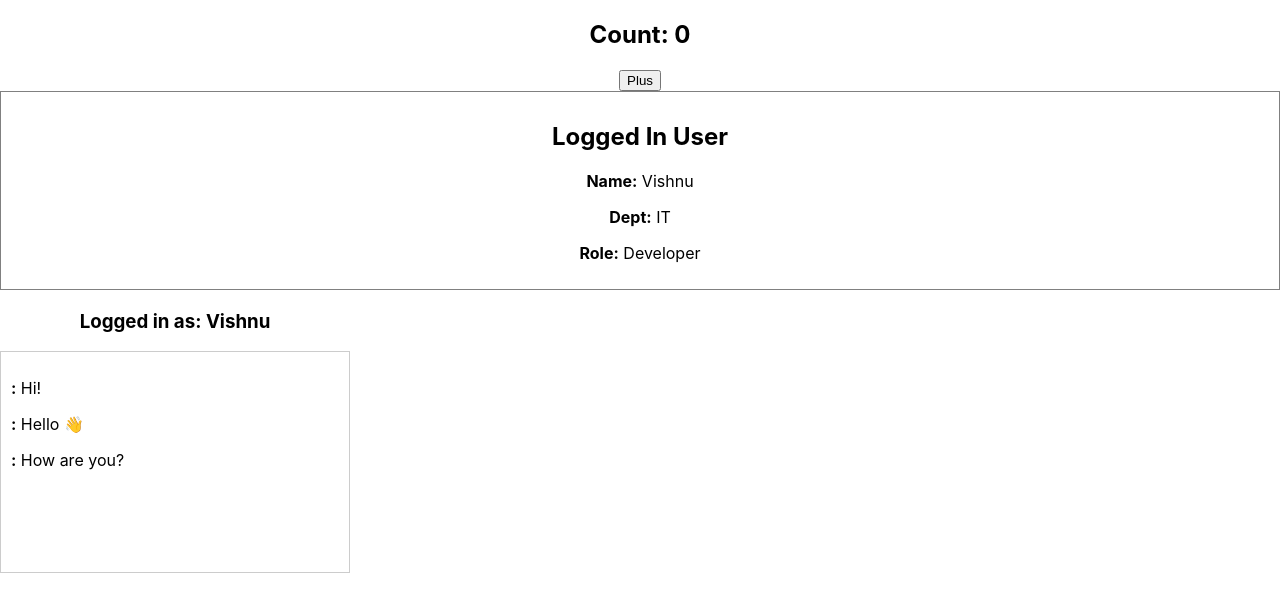
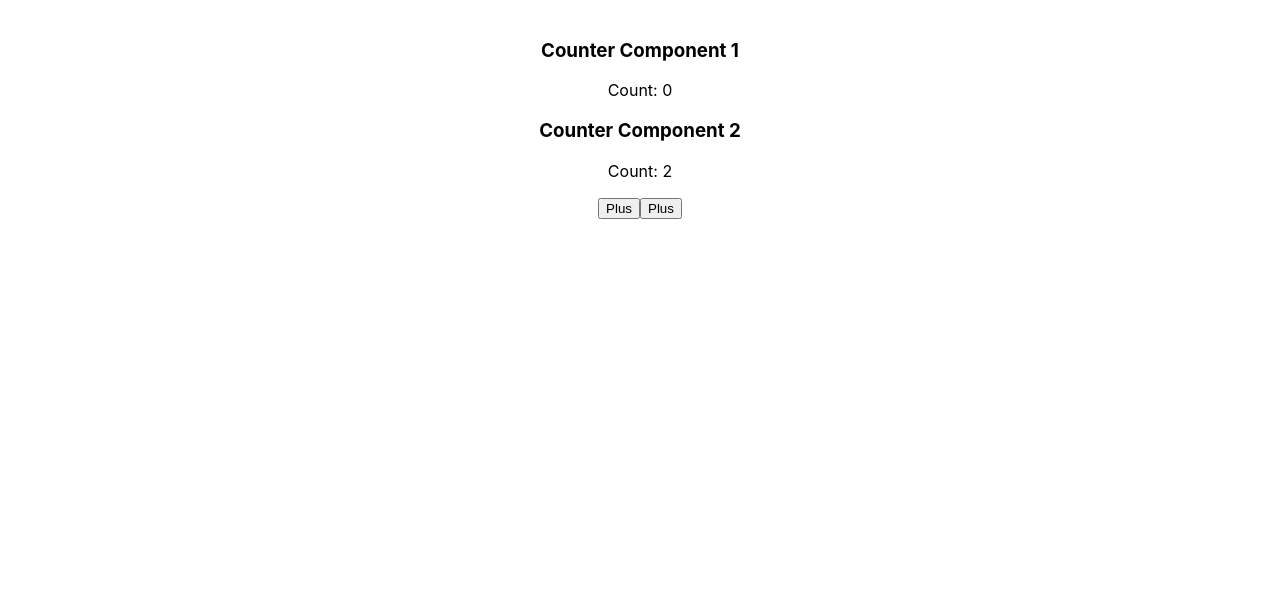
Before and after one commit to vishnuttxminds/react-start-app, a React (Create React App) app: page / in a window 1280 px wide. Shown: the top 612 px of the page. Built offline with nearby package versions, Linux system fonts and the light colour scheme.

Commit message:
count and button component using useCallback

```diff
--- a/src/App.js
+++ b/src/App.js
@@ -11,12 +11,14 @@ import CurrentTime from "./screens/CurrentTime";
 import CounterUseRef from "./screens/CounterUseRef";
 import ChangeBgColor from "./screens/ChangeBgColor";
 import Department from "./screens/Department";
-import { useState } from "react";
+import { useCallback, useState } from "react";
 import Counter from "./screens/Counter";
 import CounterContext from "./context/CounterContext";
 import UserContext from "./context/UserContext";
 import UserProfile from "./screens/UserProfile";
 import Chat from "./screens/Chat";
+import Button from "./screens/Button";
+import Counter2 from "./screens/Counter2";
 
 function App() {
   const loggedInEmployee = {
@@ -27,10 +29,24 @@ function App() {
   };
 
   const [count, setCount] = useState(0);
+  const [count1, setCount1] = useState(2);
 
   // const increment = () => {
   //   setCount(count + 1);
   // };
+
+  //  const increment1 = () => {
+  //   setCount1(count1 + 1);
+  // };
+
+  const increment = useCallback(() => {
+    setCount(count + 1);
+  }, [count]);
+
+  const increment1 = useCallback(() => {
+    setCount1(count1 + 1);
+  }, [count1]);
+
   return (
     <div className="App">
       {/* <HomeScreen />
@@ -57,16 +73,23 @@ function App() {
 
       <Department employee={loggedInEmployee} /> */}
 
-      <CounterContext.Provider value={{ count, setCount }}>
+      {/* <CounterContext.Provider value={{ count, setCount }}>
         <Counter />
       </CounterContext.Provider>
 
       <UserContext.Provider value={loggedInEmployee}>
         <UserProfile />
         <Chat />
-      </UserContext.Provider>
+      </UserContext.Provider> */}
 
+      <div style={{ padding: "20px" }}>
+        <Counter2 text="Counter Component 1" count={count} />
+        <Counter2 text="Counter Component 2" count={count1} />
 
+        <Button onIncrement={increment} />
+
+        <Button onIncrement={increment1} />
+      </div>
     </div>
   );
 }
--- /dev/null
+++ b/src/screens/Button.js
@@ -0,0 +1,11 @@
+// Button.js
+function Button({ onIncrement }) {
+    console.log("Button Rendered:", onIncrement);
+  return (
+    <button onClick={onIncrement}>
+      Plus
+    </button>
+  );
+}
+
+export default Button;
--- /dev/null
+++ b/src/screens/Counter2.js
@@ -0,0 +1,12 @@
+// Counter.js
+function Counter2({ text, count }) {
+    console.log("Counter2 Rendered:", text);
+  return (
+    <div style={{ marginBottom: "10px" }}>
+      <h3>{text}</h3>
+      <p>Count: {count}</p>
+    </div>
+  );
+}
+
+export default Counter2;
```
